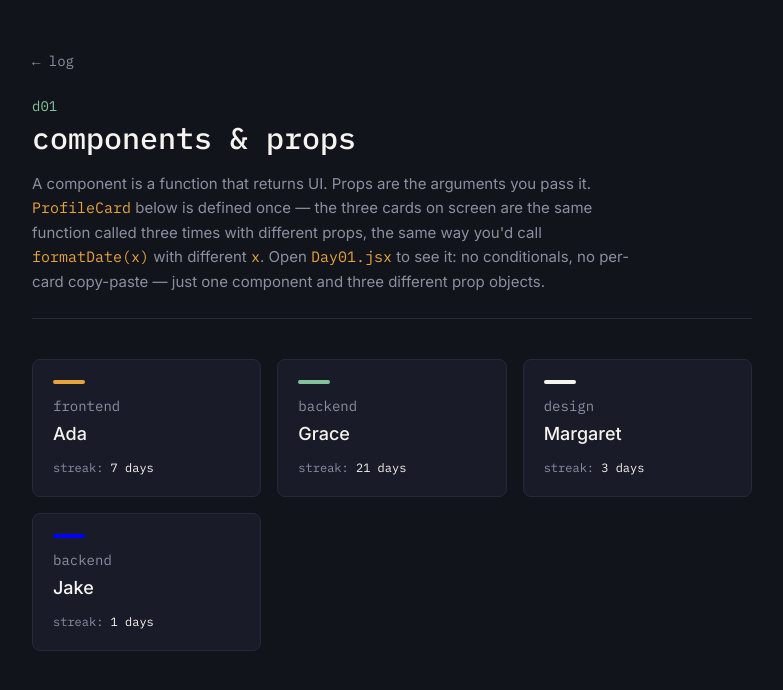
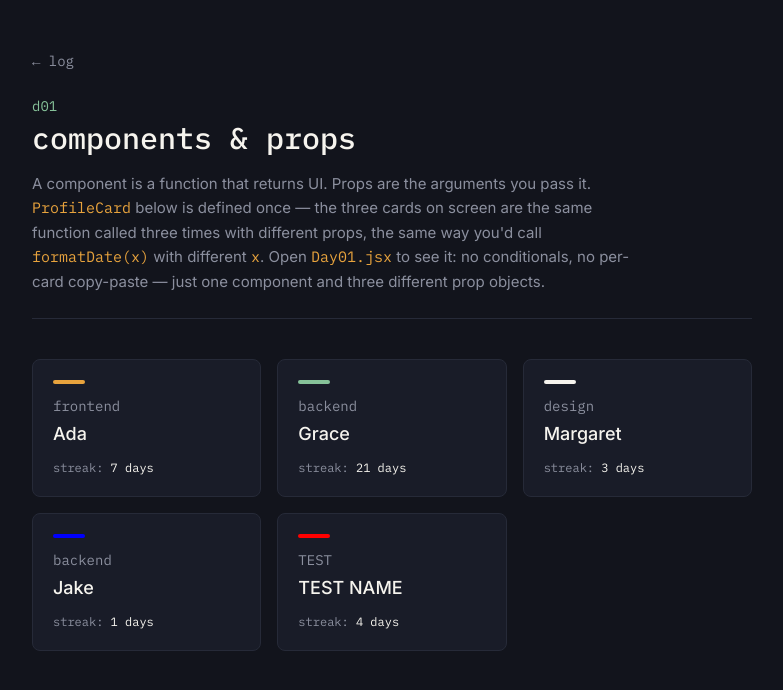
Before and after one commit to Jake-Churchill/React-playground, a React (Vite) app: page /day-01-components-props in a window 1280 px wide. Shown: the top 690 px of the page, without its empty margins (248-1031 px from the left). Built offline with nearby package versions, Linux system fonts and the light colour scheme.

Commit message:
Day-1 Test

```diff
--- a/src/days/day01-components-props/Day01.jsx
+++ b/src/days/day01-components-props/Day01.jsx
@@ -63,6 +63,12 @@ export default function Day01() {
           streak={1}
           accent="blue"
         />
+        <ProfileCard
+          name="TEST NAME"
+          role="TEST"
+          streak={4}
+          accent="RED"
+        />
       </div>
     </DayShell>
   );
```
